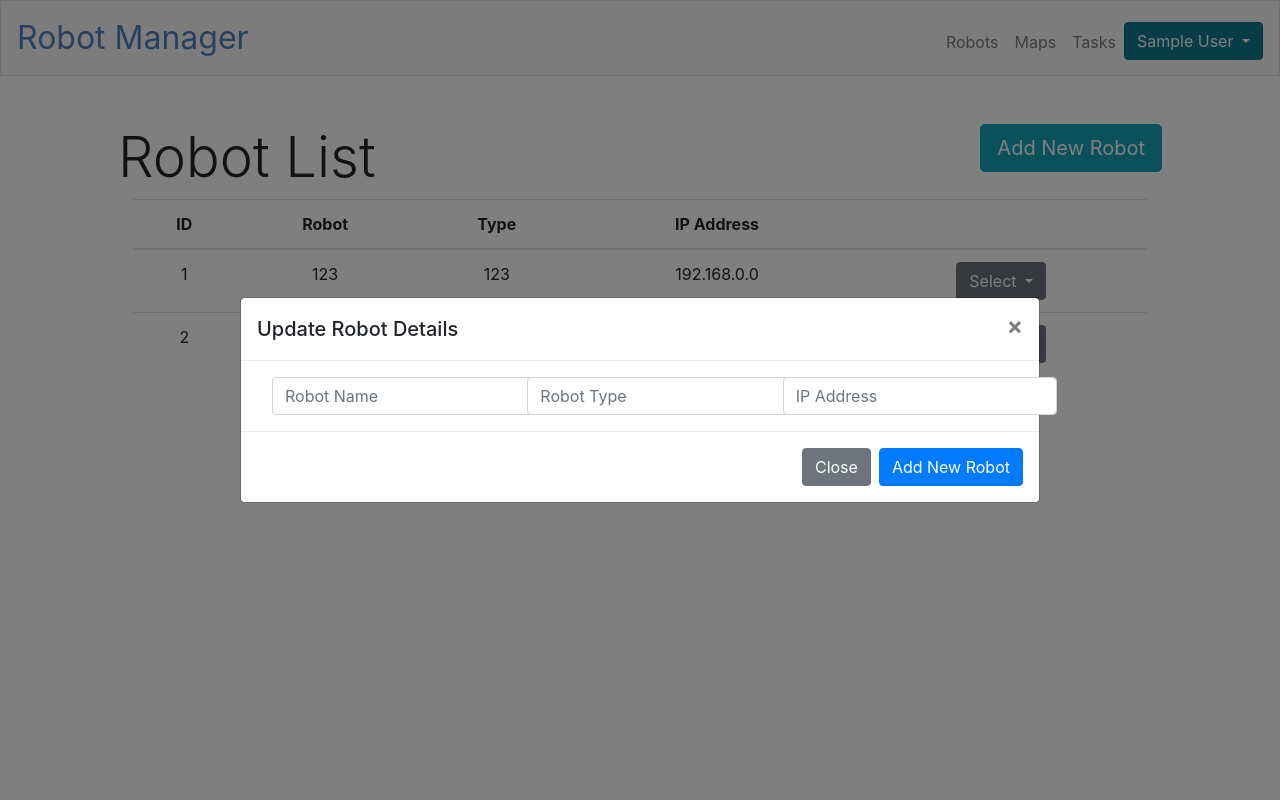
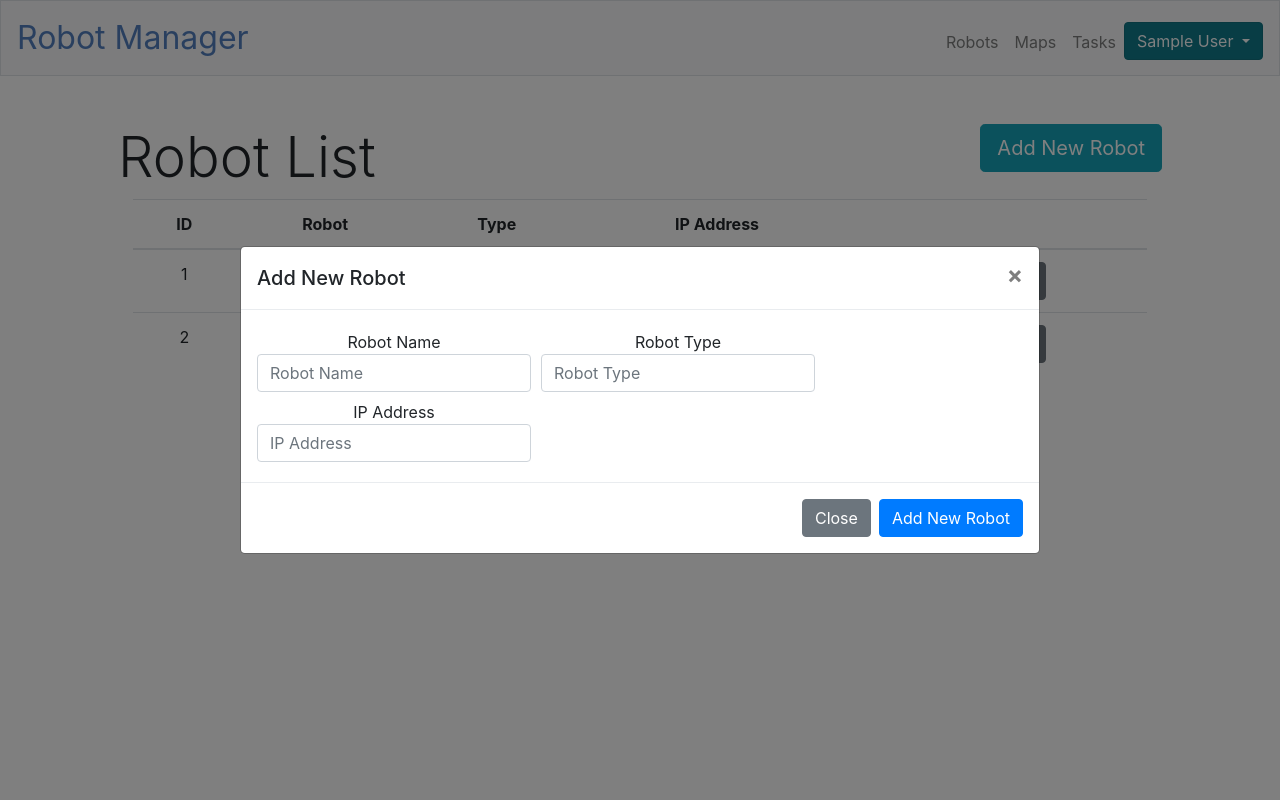
Before and after one commit to lerolynn/CS50, a Flask app: page /robots in a window 1280 px wide, after a click on "Add New Robot". Run offline with Flask 2, Linux system fonts and the light colour scheme; the visitor is signed in with stand-in values (Sample User, id 1); some libraries are stand-ins or nearby versions.

Commit message:
Added robots and update robots

```diff
--- a/project/app.py
+++ b/project/app.py
@@ -46,6 +46,18 @@ try:
 except Error as e:
     print(e)
 
+@app.route("/")
+def index():
+    """Homepage of robot manager"""
+
+    if not session:
+        return redirect("/login")
+
+    cur = conn.cursor()
+    robots = cur.execute("SELECT * FROM robots WHERE user_id=?", (session["user_id"],))
+    # Redirect user to home page
+    return render_template("index.html", robots=robots)
+
 @app.route("/login", methods=["GET", "POST"])
 def login():
     """Log user in"""
@@ -91,24 +103,12 @@ def login():
     else:
         return render_template("login.html")
 
-@app.route("/")
-def index():
-    """Homepage of robot manager"""
-
-    if not session:
-        return redirect("/login")
-
-    cur = conn.cursor()
-    robots = cur.execute("SELECT * FROM robots")
-
-    # Redirect user to home page
-    return render_template("index.html", robots=robots)
-
 @app.route("/maps", methods=["GET", "POST"])
 def maps():
     if not session:
         return redirect("/login")
 
+    # Adds a map to the database and to the file server
     if request.method == "POST":
         if "mapImage" in request.files and "yamlFile" in request.files:
 
@@ -187,19 +187,101 @@ def delete_map():
 
     return redirect("/maps")
 
-@app.route("/robots")
+@app.route("/robots", methods=["GET", "POST"])
 def robots():
     """
         Display list of robots, allows user to add robot
     """
-
     # Check that user is logged in
     if not session:
         return redirect("/login")
 
+    # Adds a robot to the database
+    if request.method == "POST":
+
+        # Get robot data from form
+        robot_name = request.form.get("robot_name")
+        robot_type = request.form.get("robot_type")
+        ip_address = request.form.get("ip_address")
+
+        # Connect to database
+        cur = conn.cursor()
+
+        # Check if robot already exists
+        cur.execute("SELECT * FROM robots WHERE robot_name=? AND user_id=?", (robot_name, session["user_id"]))
+        rows = cur.fetchall()
+        if len(rows) > 0:
+            return apology("IP Address already in use", 400)
+
+        # Check if ip address is used
+        cur.execute("SELECT * FROM robots WHERE ip_address=? AND user_id=?", (ip_address, session["user_id"]))
+        rows = cur.fetchall()
+        if len(rows) > 0:
+            return apology("IP Address already in use", 400)
+
+        # Update database with robot
+        cur.execute("INSERT INTO robots (user_id, robot_name, robot_type, ip_address) VALUES (?, ?, ?, ?)", (session["user_id"], robot_name,  robot_type, ip_address))
+        conn.commit()
+
+        return redirect(request.url)
+
     cur = conn.cursor()
-    robots = cur.execute("SELECT * FROM robots")
+    robots = cur.execute("SELECT * FROM robots WHERE user_id=?", (session["user_id"],))
     return render_template("robots.html", robots=robots)
+
+@app.route("/update_robot", methods=["POST"])
+def update_robot():
+    """
+        Function to update robot info
+    """
+
+    # Get robot update data from form
+    robot_id = request.form.get("robot_id")
+    robot_name = request.form.get("robot_name")
+    robot_type = request.form.get("robot_type")
+    ip_address = request.form.get("ip_address")
+
+    # Get data for robot
+    cur = conn.cursor()
+
+    cur.execute("SELECT * FROM robots WHERE id=? AND user_id=?", (robot_id, session["user_id"]))
+    rows = cur.fetchall()
+
+    # Check if robot exists in database
+    if len(rows) == 0:
+        return apology("Robot not in database", 400)
+
+    # Check that IP address has not already been in use
+    cur.execute("SELECT ip_address FROM robots WHERE user_id=?", (session["user_id"],))
+    rows = cur.fetchall()
+    for row in rows:
+        if row[0] == ip_address:
+            return apology("IP Address already in use", 400)
+
+    cur.execute("UPDATE robots SET robot_name=?, robot_type=?, ip_address=? WHERE id=?", (robot_name, robot_type, ip_address, robot_id))
+    conn.commit()
+
+    return redirect("/robots")
+
+
+@app.route("/delete_robot", methods=["POST"])
+def delete_robot():
+    """
+        Function to delete map from database
+    """
+
+    # Check that user has logged in
+    if not session:
+        return redirect("/login")
+
+    cur = conn.cursor()
+
+    # Delete map from database
+    cur.execute("DELETE FROM robots WHERE id=(?)", (request.form.get("robot_id")))
+    conn.commit()
+
+    return redirect("/robots")
+
 
 @app.route("/tasks")
 def tasks():
--- a/project/templates/robots.html
+++ b/project/templates/robots.html
@@ -9,42 +9,45 @@
 
   <div style="margin-bottom: 70px;">
       <h1 class="display-4 float-left">Robot List</h1>
-      <!-- Button to add new map -->
+      <!-- Button to Add a New Robot -->
       <button type="button" class="btn btn-info btn-lg float-right" data-toggle="modal" data-target="#addRobot" href="#">
         Add New Robot
       </button>
 
-      <!-- Modal for Update-->
+      <!-- Modal to Add a New Robot-->
       <div class="modal fade bd-example-modal-lg" id="addRobot" tabindex="-1" role="dialog" aria-labelledby="exampleModalCenterTitle" aria-hidden="true">
         <div class="modal-dialog modal-dialog-centered modal-lg" role="document">
           <div class="modal-content">
             <div class="modal-header">
-              <h5 class="modal-title" id="exampleModalLongTitle">Update Robot Details</h5>
+              <h5 class="modal-title" id="exampleModalLongTitle">Add New Robot</h5>
               <button type="button" class="close" data-dismiss="modal" aria-label="Close">
                 <span aria-hidden="true">&times;</span>
               </button>
             </div>
+            <!-- Form for adding new robot -->
+            <form action="/robots" method="POST" enctype="multipart/form-data">
+
               <div class="modal-body">
-              <form>
-                <div class="container-fluid">
-                  <div class="row justify-content-around">
-                    <div class="col-4">
-                      <input type="text" class="form-control" placeholder="Robot Name" >
+                <div class="form-row form-inline align-items-center">
+                  <div class="col-auto my-1">
+                    <label for="robot_name">Robot Name</label>
+                    <input type="text" class="form-control" name="robot_name" id="robot_name" placeholder="Robot Name" type="text">
                   </div>
-                    <div class="col-4">
-                      <input type="text" class="form-control" placeholder="Robot Type">
+                  <div class="col-auto my-1">
+                    <label for="robot_type">Robot Type</label>
+                    <input type="text" class="form-control" name="robot_type" id="robot_type" placeholder="Robot Type" type="text">
                   </div>
-                    <div class="col-4">
-                      <input type="text" class="form-control" placeholder="IP Address">
+                  <div class="col-auto my-1">
+                    <label for="ip_address">IP Address</label>
+                    <input type="text" class="form-control" name="ip_address" id="ip_address" placeholder="IP Address" type="text">
                   </div>
                 </div>
               </div>
-              </form>
-            </div>
               <div class="modal-footer">
                 <button type="button" class="btn btn-secondary" data-dismiss="modal">Close</button>
-              <button type="button" class="btn btn-primary">Add New Robot</button>
+                <button type="submit" class="btn btn-primary">Add New Robot</button>
               </div>
+            </form>
           </div>
         </div>
       </div>
@@ -90,27 +93,29 @@
                         <span aria-hidden="true">&times;</span>
                       </button>
                     </div>
+                    <!-- Form to update robot -->
+                    <form action="/update_robot" method="POST">
                       <div class="modal-body">
-                      <form>
-                        <div class="container-fluid">
-                          <div class="row justify-content-around">
-                            <div class="col-4">
-                              <input type="text" class="form-control" placeholder="Robot Name" value="{{ robot.robot_name }}">
+                        <div class="form-row form-inline align-items-center">
+                          <div class="col-auto my-1">
+                            <label for="robot_name">Robot Name</label>
+                            <input type="text" class="form-control" name="robot_name" id="robot_name" placeholder="{{ robot.robot_name }}" value="{{ robot.robot_name }}">
                           </div>
-                            <div class="col-4">
-                              <input type="text" class="form-control" placeholder="Robot Type" value="{{ robot.robot_type }}">
+                          <div class="col-auto my-1">
+                            <label for="robot_type">Robot Type</label>
+                            <input type="text" class="form-control" name="robot_type" id="robot_type" placeholder="{{ robot.robot_type }}" value="{{ robot.robot_type }}">
                           </div>
-                            <div class="col-4">
-                              <input type="text" class="form-control" placeholder="IP Address" value="{{ robot.ip_address }}">
+                          <div class="col-auto my-1">
+                            <label for="ip_address">IP Address</label>
+                            <input type="text" class="form-control" name="ip_address" id="ip_address" placeholder="{{ robot.ip_address }}" value="{{ robot.ip_address }}">
                           </div>
                         </div>
                       </div>
-                      </form>
-                    </div>
                       <div class="modal-footer">
                         <button type="button" class="btn btn-secondary" data-dismiss="modal">Close</button>
-                      <button type="button" class="btn btn-primary">Save changes</button>
+                        <button type="submit" class="btn btn-primary" name="robot_id" value="{{  robot.id  }}">Save changes</button>
                       </div>
+                    </form>
                   </div>
                 </div>
               </div>
@@ -126,8 +131,10 @@
                       </button>
                     </div>
                     <div class="modal-footer">
-                      <button type="button" class="btn btn-secondary">Yes</button>
+                      <form action="/delete_robot" method="POST">
+                        <button type="button" class="btn btn-secondary" name="robot_id" value="{{  robot.id  }}">Yes</button>
                         <button type="button" class="btn btn-primary" data-dismiss="modal">No, Don't Delete Robot {{ robot.robot_name }}</button></button>
+                      </form>
                     </div>
                   </div>
                 </div>
```
Also changed, not shown: project/robots.db. Lines whose indentation alone changed are shown as unchanged.
